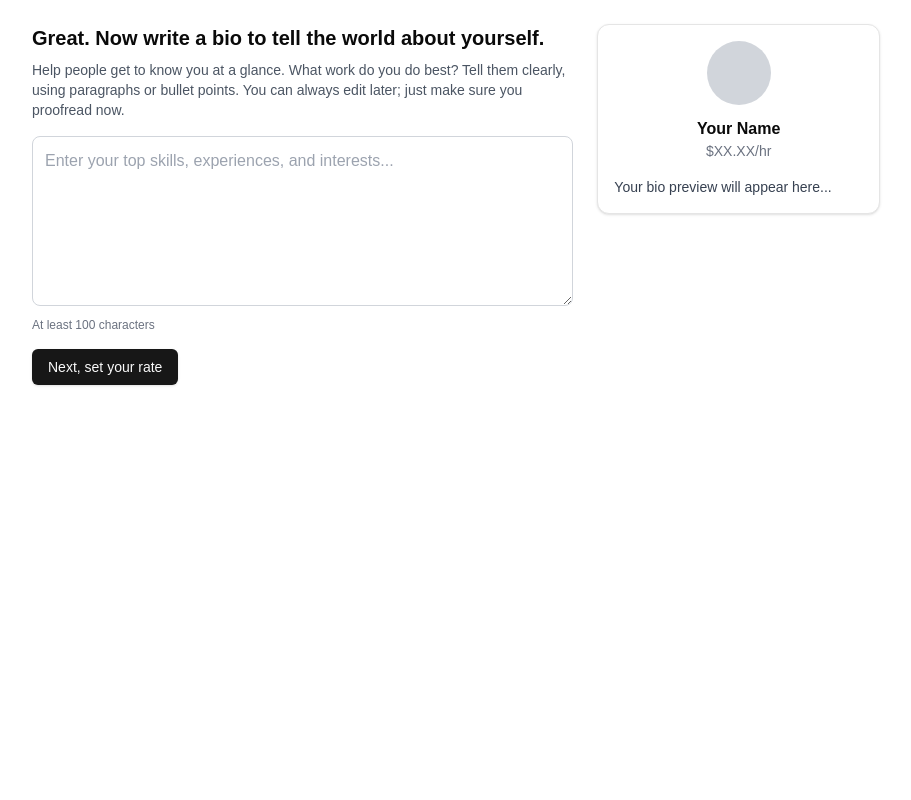
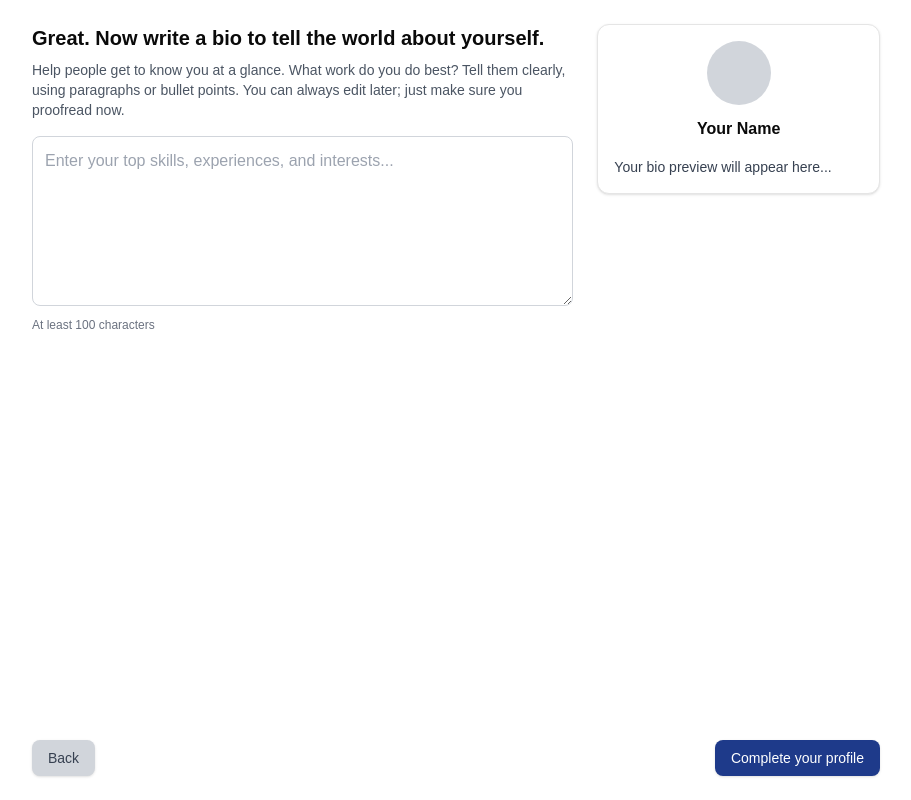
Before and after one commit to TechSubham/Job-Market-Analyzer, a Next.js app: page /Pages/Auth/profile/pageTen in a window 1280 px wide. Shown: the whole page, without its empty margins (184-1095 px from the left). Built offline with nearby package versions, Linux system fonts and the light colour scheme.

Commit message:
Refined bio message for clarity and proofreading

```diff
--- a/app/Pages/Auth/profile/pageTen/page.jsx
+++ b/app/Pages/Auth/profile/pageTen/page.jsx
@@ -9,7 +9,8 @@ export default function BioInputForm() {
   const router = useRouter();
 
   return (
-    <div className="flex flex-col md:flex-row gap-6 p-6 max-w-4xl mx-auto">
+    <div className="flex flex-col gap-6 p-6 max-w-4xl mx-auto min-h-screen justify-between">
+      <div className="flex flex-col md:flex-row gap-6 flex-grow">
         <div className="flex-1">
           <h2 className="text-xl font-semibold">Great. Now write a bio to tell the world about yourself.</h2>
           <p className="text-sm text-gray-600 mt-2">
@@ -25,7 +26,6 @@ export default function BioInputForm() {
             onChange={(e) => setBio(e.target.value)}
           ></textarea>
           <p className="text-xs text-gray-500 mt-1">At least 100 characters</p>
-        <Button className="mt-4">Next, set your rate</Button>
         </div>
 
         <div className="hidden md:block w-1/3">
@@ -34,7 +34,6 @@ export default function BioInputForm() {
               <div className="flex flex-col items-center">
                 <div className="w-16 h-16 rounded-full bg-gray-300 mb-3"></div>
                 <h3 className="font-semibold">Your Name</h3>
-              <p className="text-sm text-gray-500">$XX.XX/hr</p>
               </div>
               <p className="text-sm text-gray-700 mt-4">
                 {bio || "Your bio preview will appear here..."}
@@ -43,5 +42,22 @@ export default function BioInputForm() {
           </Card>
         </div>
       </div>
+
+      {/* Navigation Buttons */}
+      <div className="flex justify-between pt-6 w-full">
+        <Button
+          className="bg-gray-300 text-gray-700 px-4 py-2 rounded-lg hover:bg-gray-400"
+          onClick={() => router.push("pageNine")}
+        >
+          Back
+        </Button>
+        <Button
+          className="bg-blue-900 text-white px-4 py-2 rounded-lg hover:bg-blue-700"
+          onClick={() => router.push("pageEleven")}
+        >
+          Complete your profile
+        </Button>
+      </div>
+    </div>
   );
 }
```
Lines whose indentation alone changed are shown as unchanged.
